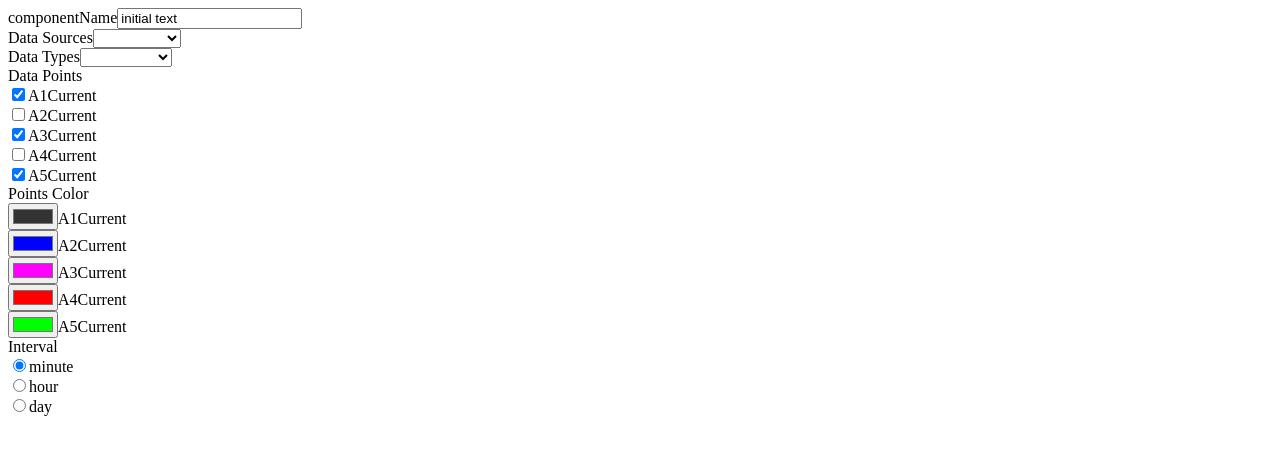
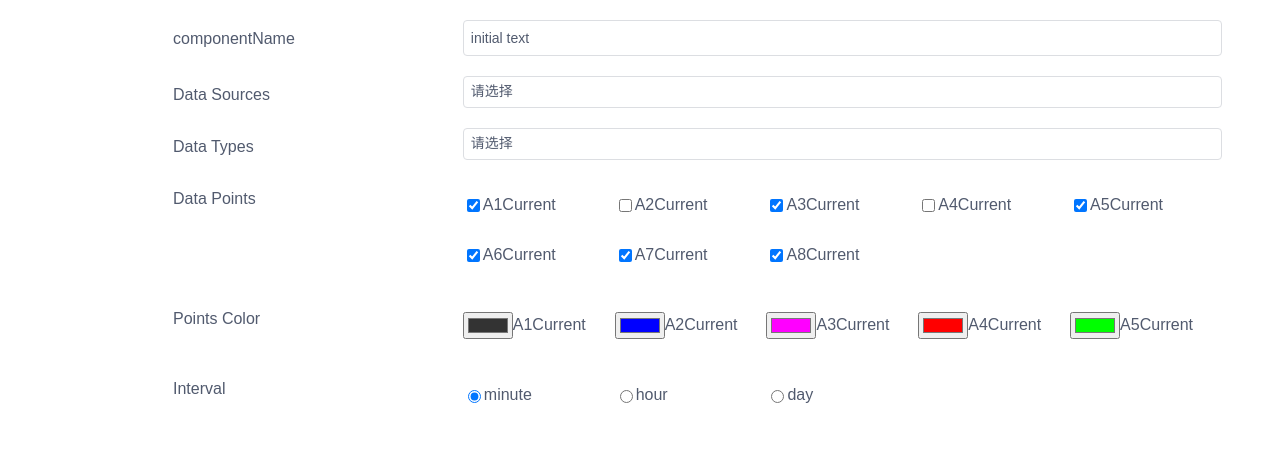
Before and after one commit to culing1317/dynamic-form, an Angular app: page / in a window 1280 px wide. Shown: the top 452 px of the page. Built offline with nearby package versions, Linux system fonts and the light colour scheme.

Commit message:
添加部分样式

```diff
--- a/src/app/app.component.ts
+++ b/src/app/app.component.ts
@@ -1,4 +1,5 @@
-import { Component, OnInit } from '@angular/core';
+import { Component, OnInit, HostBinding } from '@angular/core';
+import { DomSanitizer } from '@angular/platform-browser';
 import {
   DynamicFormComponent,
   ConfigFormData,
@@ -14,7 +15,7 @@ import { Observable, of } from 'rxjs';
 export class AppComponent implements OnInit {
   title = 'app';
   formDataModel: Array<ConfigFormData>;
-  constructor() { }
+  constructor(private sanitizer: DomSanitizer) { }
 
   ngOnInit() {
     this.formDataModel = [
@@ -66,7 +67,10 @@ export class AppComponent implements OnInit {
                {id: 'A2Current', name: 'A2Current', value: false},
                {id: 'A3Current', name: 'A3Current', value: true},
                {id: 'A4Current', name: 'A4Current', value: false},
-               {id: 'A5Current', name: 'A5Current', value: true}],
+               {id: 'A5Current', name: 'A5Current', value: true},
+               {id: 'A6Current', name: 'A6Current', value: true},
+               {id: 'A7Current', name: 'A7Current', value: true},
+               {id: 'A8Current', name: 'A8Current', value: true}],
         handler$: (res: any) => {
           return Observable.create(observer => {
             const temp = res;
@@ -229,4 +233,15 @@ export class AppComponent implements OnInit {
     console.log(message, b);
   }
 
+  @HostBinding('style')
+  get style() {
+    return this.sanitizer.bypassSecurityTrustStyle(
+      `
+        --leftParmargin: 10px 50px 0 150px;
+        --leftParMaxWid: 20%;
+        --rightParMaxWid: 75%;
+        --itmeMargin: 20px 50px 0 15px;
+      `
+    );
+  }
 }
--- a/src/app/dynamic-form/dynamic-form.component.html
+++ b/src/app/dynamic-form/dynamic-form.component.html
@@ -1,52 +1,80 @@
 <div *ngIf="form">
-  <form (ngSubmit)="onSubmit()" [formGroup]="form">
+  <form (ngSubmit)="onSubmit()" [formGroup]="form" class="dynmic-form">
     <div *ngFor="let control of formModels">
       <div [ngSwitch]="control.type">
 
         <!-- 输入框 -->
         <!-- [ngStyle]="control.style" -->
-        <div *ngSwitchCase="'input'" [ngStyle]="control.style">
+        <div class="form-item" *ngSwitchCase="'input'" fxLayout='row' fxLayoutAlign="space-between">
           <label class="left-text">{{ control.name }}</label>
-          <input [formControlName]="control.id" [value]="control.value" [placeholder]="control.placeholder" type="text"
-            on-change="onRadioChange($event, control, form)" class="right-text">
+          <input class="right-text text-input" [formControlName]="control.id" [value]="control.value" [placeholder]="control.placeholder" type="text"
+            on-change="onRadioChange($event, control, form)" >
         </div>
         <!-- 多选框 -->
-        <div *ngSwitchCase="'checkbox'" [formGroupName]="control.id">
+        <div class="form-item" *ngSwitchCase="'checkbox'" fxLayout='row' fxLayoutAlign="space-between" [formGroupName]="control.id">
           <label class="left-text">{{ control.name }}</label>
-          <div class="right-text" *ngFor="let option of control.options">
-            <input [formControlName]="option.id" [name]="option.id" [id]="option.id" [checked]="option.value" type="checkbox"
+          <div class="right-text checkbox-right" fxLayout="row ">
+            <div class="checkbox-item" *ngFor="let option of control.options" fxLayout="row wrap" fxLayoutAlign="start center">
+              <input class="cursor-hander" [formControlName]="option.id" [name]="option.id" [id]="option.id" [checked]="option.value" type="checkbox"
                 on-change="onRadioChange($event, control, form)">
               <label for="option.id">{{ option.name }}</label>
             </div>
           </div>
+        </div>
         <!-- 单选框 -->
-        <div *ngSwitchCase="'radio'">
+        <div class="form-item" *ngSwitchCase="'radio'"fxLayout='row' fxLayoutAlign="space-between" >
           <label class="left-text">{{ control.name }}</label>
-          <div class="right-text" *ngFor="let option of control.options">
-            <input [formControlName]="control.id" [name]="control.id" type="radio" [value]="option.value" [id]="option.id"
+          <div class="right-text single-right" fxLayout="row">
+            <div class="single-item" *ngFor="let option of control.options" fxLayout="row wrap" fxLayoutAlign="start center">
+              <input class="cursor-hander" [formControlName]="control.id" [name]="control.id" type="radio" [value]="option.value" [id]="option.id"
                 on-change="onRadioChange($event, control, form)">
               <label for="option.label">{{ option.name }}</label>
             </div>
-
+          </div>
         </div>
         <!-- 下拉单选框 -->
-        <div *ngSwitchCase="'dropDown'">
+        <!-- <div class="form-item" *ngSwitchCase="'dropDown'"fxLayout='row' fxLayoutAlign="space-between" >
           <label class="left-text">{{ control.name }}</label>
           <select class="right-text" [formControlName]="control.id" [value]="control.value" on-change="onRadioChange($event, control, form)">
             <option *ngFor="let option of control.options" [value]="option.value">{{option.name}}</option>
           </select>
+        </div> -->
+
+        <!-- 下拉单选框(新) -->
+        <div class="form-item drop-down" *ngSwitchCase="'dropDown'"fxLayout='row' fxLayoutAlign="space-between" >
+          <label class="left-text">{{ control.name }}</label>
+          <div class="right-text" on-click="onDropDown(control.id)">
+            <div class="form-select">
+              <div class="form-select-selection" [ngClass]="{'toggle-btn-on': (dropDownFlagBoolen[control.id])}">
+                <input type="text" type="hidden" value>
+                <div>
+                  <span class="form-select-palaceholder">请选择</span>
+                </div>
+              </div>
+              <div class="select-dropdown" [ngClass]="{'show-drop-down': !(dropDownFlagBoolen[control.id])}">
+                <ul class="select-dropdown-list">
+                  <li class="select-item" [ngClass]="{}" *ngFor="let option of control.options">{{option.name}}</li>
+                </ul>
+              </div>
+            </div>
+          </div>
+          <!-- <select class="right-text" [formControlName]="control.id" [value]="control.value" on-change="onRadioChange($event, control, form)">
+            <option *ngFor="let option of control.options" [value]="option.value">{{option.name}}</option>
+          </select> -->
         </div>
 
         <!-- 颜色选择盘 -->
-        <div *ngSwitchCase="'colorPicker'" [formGroupName]="control.id">
+        <div class="form-item" *ngSwitchCase="'colorPicker'" fxLayout='row' fxLayoutAlign="space-between" [formGroupName]="control.id">
           <label class="left-text">{{ control.name }}</label>
-          <div class="right-text" *ngFor="let option of control.options">
-            <input [formControlName]="option.id" [name]="option.id" [id]="option.id" [value]="option.value" type="color"
+          <div class="right-text" fxLayout="row">
+            <div class="color-item" *ngFor="let option of control.options" fxLayout="row wrap" fxLayoutAlign="start center">
+              <input class="cursor-hander" [formControlName]="option.id" [name]="option.id" [id]="option.id" [value]="option.value" type="color"
                 on-change="onRadioChange($event, control, form)">
               <label for="option.id">{{ option.name }}</label>
             </div>
           </div>
         </div>
       </div>
+    </div>
   </form>
 </div>
--- a/src/app/dynamic-form/dynamic-form.component.scss
+++ b/src/app/dynamic-form/dynamic-form.component.scss
@@ -1,15 +1,176 @@
 
-  $title-color: '#333333';
-  $title-fontsize: '16px';
-  $text-color: '#6a6a6a';
-  $text-fontsize: '16px';
+$title-color: #515a6e;
+$title-fontsize: 16px;
+$text-color: #515a6e;
+$text-fontsize: 16px;
+
+.cursor-hander:hover{
+  cursor: pointer;
+}
+
+.dynmic-form{
+  font-family: Arial, Helvetica, sans-serif
+}
+
+.form-item{
+  margin: var(--itmeMargin);
+}
 
 .left-text {
   color: $title-color;
   font-size: $title-fontsize;
+  margin: var(--leftParmargin);
+  width: var(--leftParMaxWid);
 }
 
 .right-text {
+  flex: 1;
   color: $title-color;
   font-size: $title-fontsize;
+  max-width: var(--rightParMaxWid);
 }
+
+.checkbox-item, .color-item, .single-item{
+  min-width: 20%;
+  height: 50px;
+}
+
+.checkbox-right, .single-right{
+  flex-wrap: wrap;
+}
+
+.text-input {
+  height: 30px;
+  line-height: 1.5;
+  padding: 2px 7px;
+  font-size: 14px;
+  border: 1px solid #dcdee2;
+  border-radius: 4px;
+  background-color: #fff;
+  background-image: none;
+  position: relative;
+  cursor: text;
+  overflow: visible;
+  letter-spacing: normal;
+  word-spacing: normal;
+  text-transform: none;
+  text-indent: 0px;
+  text-shadow: none;
+  transition: border .2s ease-in-out, background .2s ease-in-out,box-shadow .2s ease-in-out;
+}
+
+.text-input:hover{
+  border-color: #57a3f3;
+}
+
+.text-input:focus{
+  outline: 0;
+  box-shadow: 0 0 0 2px rgba(45,140,240,.2);
+}
+
+.drop-down{
+  position: relative;
+}
+
+.form-select{
+  width: 100%;
+  position: relative;
+  box-sizing: border-box;
+  vertical-align: middle;
+  color: $text-color;
+  font-size: 14px;
+  line-height: normal;
+}
+
+.toggle-btn-on{
+  outline: 0;
+  box-shadow: 0 0 0 2px rgba(45,140,240,.2);
+}
+
+.form-select-selection{
+  height: 32px;
+  position: relative;
+  display: block;
+  box-sizing: border-box;
+  outline: 0;
+  -webkit-user-select: none;
+  -moz-user-select: none;
+  -ms-user-select: none;
+  user-select: none;
+  cursor: pointer;
+  position: relative;
+  background-color: #fff;
+  border-radius: 4px;
+  border: 1px solid #dcdee2;
+  transition: all .2s ease-in-out;
+}
+
+.form-select-selection:hover{
+  border-color: #57a3f3;
+}
+
+.form-select-palaceholder{
+  display: block;
+  height: 30px;
+  line-height: 1.5;
+  font-size: 14px;
+  overflow: hidden;
+  text-overflow: ellipsis;
+  white-space: nowrap;
+  padding: 4px 7px;
+}
+
+.select-dropdown{
+  width: 100%;
+  position: absolute;
+  will-change: top, left;
+  transform-origin: center top 0px;
+  display: inline-block;
+  max-height: 200px;
+  overflow: auto;
+  margin: 5px 0;
+  padding: 5px 0;
+  background-color: #fff;
+  box-sizing: border-box;
+  border-radius: 4px;
+  box-shadow: 0 1px 6px rgba(0,0,0,.2);
+  position: absolute;
+  z-index: 900;
+  transition: all .2s ease;
+}
+
+.show-drop-down{
+  height: 0;
+  margin: 0;
+  padding: 0;
+  overflow: hidden;
+}
+
+.select-dropdown-list{
+  margin: 0;
+  padding: 0;
+  padding-left: 0!important;
+  list-style-type: none;
+  min-width: 100%;
+}
+
+.select-item{
+  margin: 0;
+  line-height: normal;
+  padding: 7px 16px;
+  clear: both;
+  color: $text-color;
+  font-size: 14px!important;
+  white-space: nowrap;
+  list-style: none;
+  cursor: pointer;
+  transition: background .2s ease-in-out;
+}
+
+.select-item-selected{
+  color: #2d8cf0;
+}
+
+.select-item:hover {
+  background: #f3f3f3;
+}
--- a/src/app/dynamic-form/dynamic-form.component.ts
+++ b/src/app/dynamic-form/dynamic-form.component.ts
@@ -11,6 +11,7 @@ import { FlexLayoutModule } from '@angular/flex-layout';
 export class DynamicFormComponent implements OnInit {
   form: FormGroup;
   formModels = [];
+  dropDownFlagBoolen: any = {};
   @Input('model')
   get model() {
     return this._model;
@@ -29,6 +30,14 @@ export class DynamicFormComponent implements OnInit {
   }
   onSubmit() {
     console.log(this.form.value);
+  }
+
+  onDropDown(flagId) {
+    if(this.dropDownFlagBoolen[flagId]) {
+      this.dropDownFlagBoolen[flagId] = !this.dropDownFlagBoolen[flagId];
+    } else {
+      this.dropDownFlagBoolen[flagId] = !!flagId;
+    }
   }
 
   onRadioChange(event, controlModel, form) {
--- /dev/null
+++ b/src/app/question/question.component.html
@@ -0,0 +1,4 @@
+<p>
+  question works!
+</p>
+<app-dynamic-form [model]="formDataModel"></app-dynamic-form>
--- /dev/null
+++ b/src/app/styleConfig.ts
@@ -0,0 +1,6 @@
+export interface BaseStyle {
+    marginPar?: string; // 外边距
+    paddingPar?: string; // 内边距
+    fontSizePar?: string; // 字体大小
+    fontColorPar?: string; // 字体颜色
+}
```
Also changed, not shown: src/app/question/question.component.ts (added, +131 -0 lines), src/app/question/question.component.scss (added), 1 other file (tests, documents, lock files or other folders). Lines whose indentation alone changed are shown as unchanged.
